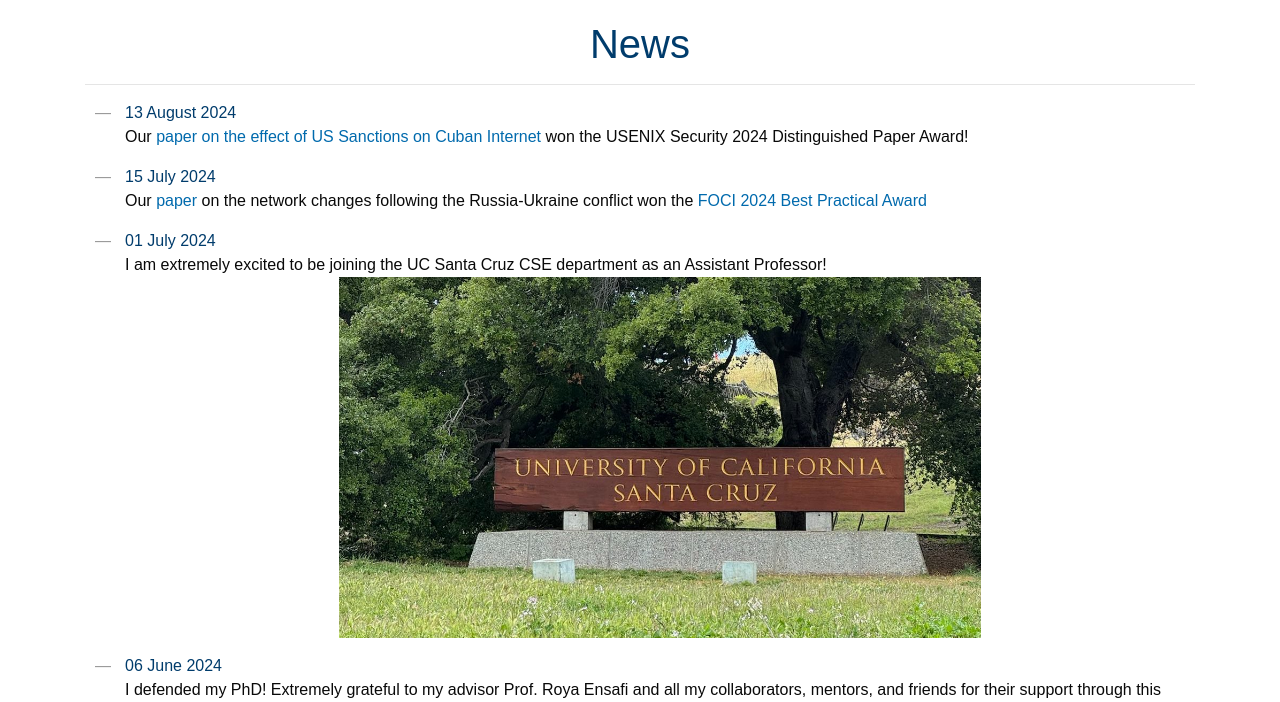
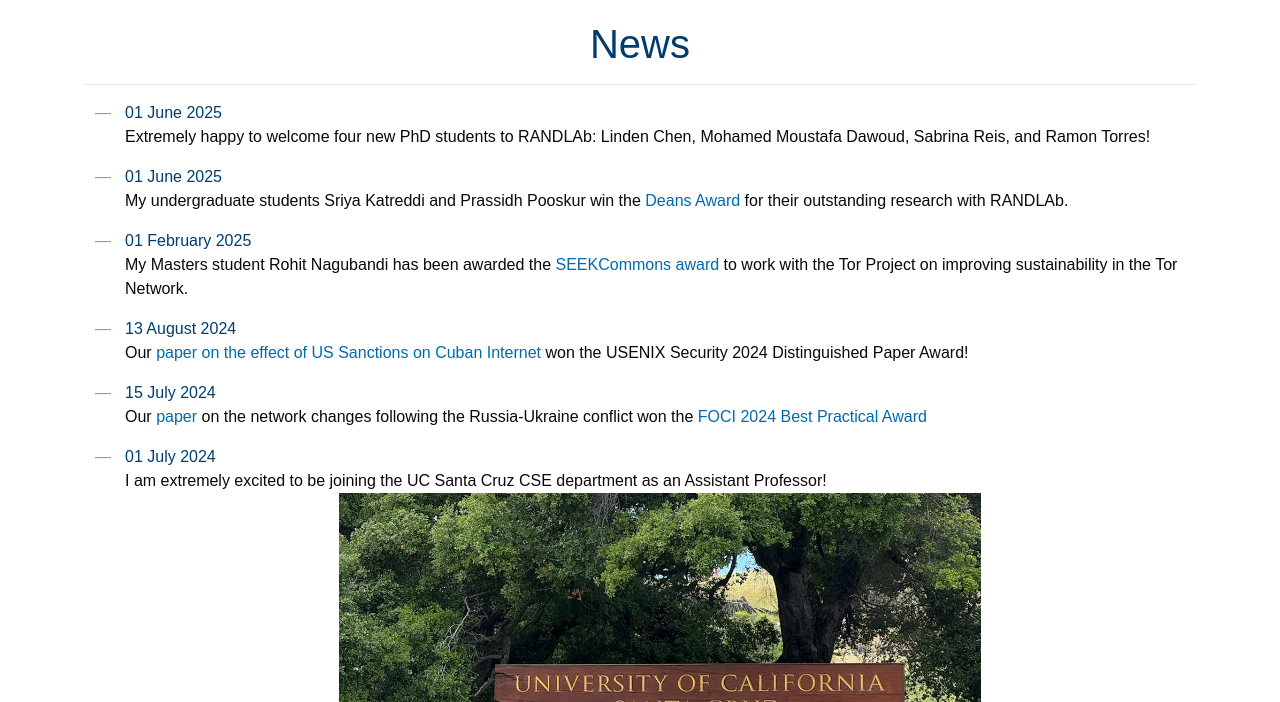
Before and after one commit to ramakrishnansr/ramakrishnansr.github.io, a Jekyll site: the page built from news.html, in a window 1280 px wide and 900 px high, cut to the strip 0-702 px from the top of the window. Built offline with Jekyll 4.4.1, drawn with Linux system fonts in a browser that asks for light colours; nearby versions of some CDN libraries; some web fonts are replaced.

Commit message:
New students, CCS paper, and website update

```diff
--- a/_data/news.yml
+++ b/_data/news.yml
@@ -1,3 +1,15 @@
+- key: news50
+  date: 01 June 2025
+  description: 'Extremely happy to welcome four new PhD students to RANDLAb: Linden Chen, Mohamed Moustafa Dawoud, Sabrina Reis, and Ramon Torres!'
+  home: 'true'
+- key: news49
+  date: 01 June 2025
+  description: 'My undergraduate students Sriya Katreddi and Prassidh Pooskur win the <a href="https://engineering.ucsc.edu/news/2025-deans-awards/" target="_blank">Deans Award</a> for their outstanding research with RANDLAb.'
+  home: 'true'
+- key: news48
+  date: 01 February 2025
+  description: 'My Masters student Rohit Nagubandi has been awarded the <a href="https://seekcommons.org/fellows.html" target="_blank">SEEKCommons award</a> to work with the Tor Project on improving sustainability in the Tor Network.'
+  home: 'true'
 - key: news47
   date: 13 August 2024
   description: 'Our <a href="https://www.usenix.org/conference/usenixsecurity24/presentation/ablove" target="_blank">paper on the effect of US Sanctions on Cuban Internet</a> won the USENIX Security 2024 Distinguished Paper Award!'
@@ -5,12 +17,10 @@
 - key: news46
   date: 15 July 2024
   description: 'Our <a href="assets/russia-ukraine-invasion.pdf">paper</a> on the network changes following the Russia-Ukraine conflict won the <a href="https://foci.community/awards.html">FOCI 2024 Best Practical Award</a>'
-  home: 'true'
 - key: news45
   date: 01 July 2024
   description: 'I am extremely excited to be joining the UC Santa Cruz CSE department as an Assistant Professor!'
   attachments: '<img src="images/ucsc.jpeg" alt="UCSC" style="width:60%; margin-left: 20%; margin-right: 20%; "/>'
-  home: 'true'
 - key: news44
   date: 06 June 2024
   description: 'I defended my PhD! Extremely grateful to my advisor Prof. Roya Ensafi and all my collaborators, mentors, and friends for their support through this journey. Go Blue!'
--- a/_data/students.yml
+++ b/_data/students.yml
@@ -1,33 +1,30 @@
+- key: student12
+  name: Ramon Torres
+  title: PhD Student
 - key: student11
-  name: Likith Rahul Krishnamurthy
-  title: Masters Student
+  name: Sabrina Reis
+  title: PhD Student
 - key: student10
-  name: Riya Aggarwal
-  title: Masters Student
+  name: Mohamed Dawoud
+  title: PhD Student
 - key: student9
+  name: Linden Chen
+  title: PhD Student
+- key: student8
   name: Rohit Nagubandi
   title: Masters Student
-- key: student8
+- key: student5
+  name: Michael Kamensky
+  title: Undergraduate Student
+- key: student5
   name: Peter Dobbins
   title: Undergraduate Student
-- key: student7
+- key: student4
   name: Dominick Rangel
-  title: Undergraduate Student
-- key: student6
-  name: Leonardo Gallego
-  title: Undergraduate Student
-- key: student5
-  name: Prasiddh Pooskur
-  title: Undergraduate Student
-- key: student4
-  name: Ryan Sangha
   title: Undergraduate Student
 - key: student3
   name: Felicity Shih
   title: Undergraduate Student
-- key: student2
-  name: Brian Huang
-  title: Undergraduate Student
 - key: student1
   name: Sriya Katreddi
   title: Undergraduate Student
```
Also changed, not shown: _publications/2024-02-01-modeling-detecting-censorship-events.md (+2 -0 lines), _publications/2024-08-15-digital-discrimination-cuba-embargo.md (+1 -0 lines), _publications/2025-10-16-fingerprinting-deep-packet-inspection-ambiguities.md (added, +23 -0 lines), index.html (+10 -7 lines), 2 other files.
